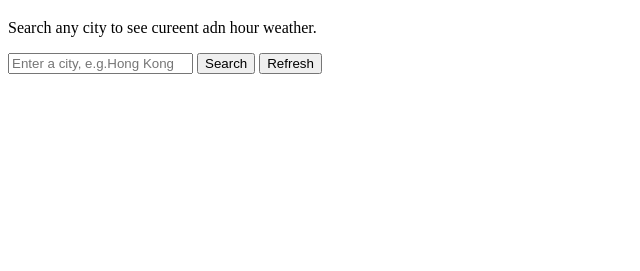
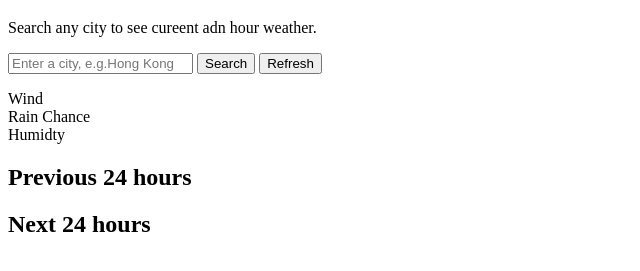
Before and after one commit to Lung0810/weather-app, a plain HTML site: page index.html in a window 1280 px wide. Shown: the part 61-332 px from the top of the page, without its empty margins (0-640 px from the left). Drawn offline with Linux system fonts and the light colour scheme.

Commit message:
Finished HTML

```diff
--- a/index.html
+++ b/index.html
@@ -34,6 +34,33 @@
                     <p id="current-condition" class="condition"></p>
                 </div>
             </div>
+
+            <div class="current-detail">
+                <div class="detail">
+                    <span class="detail-label">Wind</span>
+                    <span id="wind" class="detail-value"></span>
+                </div>
+                <div class="detail">
+                    <span class="detail-label">Rain Chance</span>
+                    <span id="rain" class="detail-value"></span>
+                </div>
+                <div class="detail">
+                    <span class="detail-label">Humidty</span>
+                    <span id="humidity" class="detail-value"></span>
+                </div>
+            </div>
+        </section>
+
+        <section id="hourly-section" class="hidden">
+            <div class="hour-section">
+                <h2>Previous 24 hours</h2>
+                <div id="previous-hour" class="hourly-row"></div>
+            </div>
+
+            <div class="hour-section">
+                <h2>Next 24 hours</h2>
+                <div id="next-hour" class="hourly-row"></div>
+            </div>
         </section>
     </main>
 </body>
```
